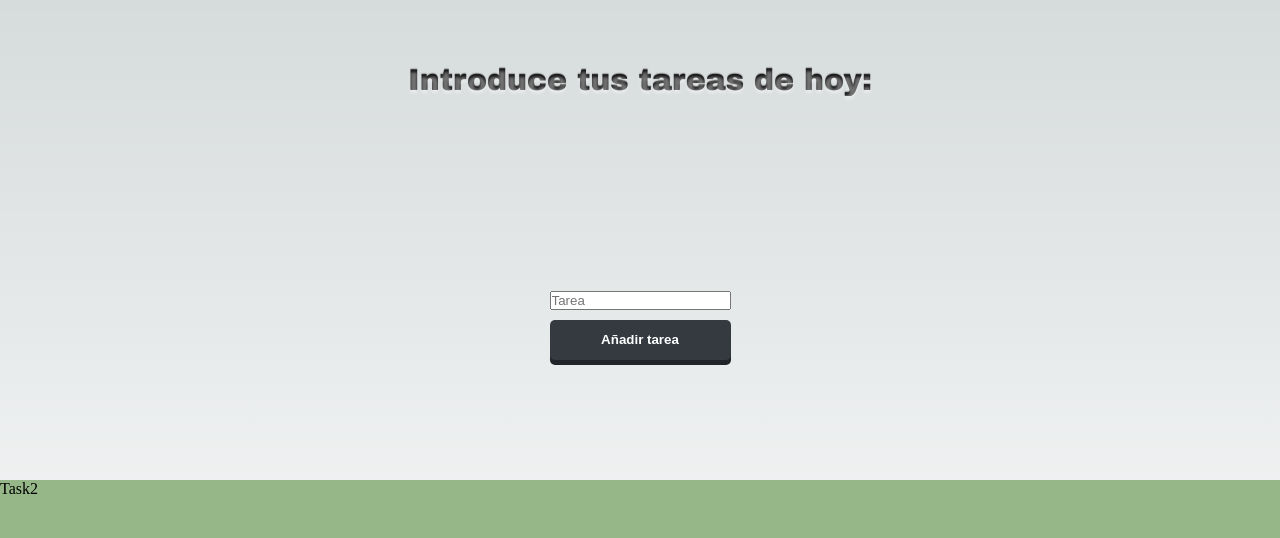
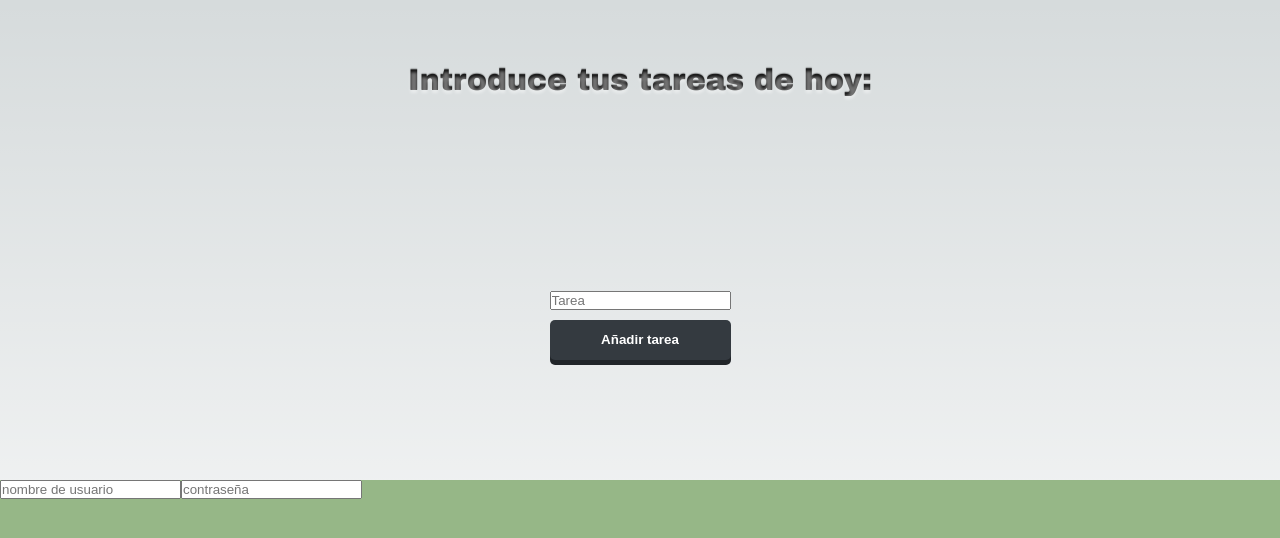
Before and after one commit to Aluonam/pt_301223, a Next.js app: page / in a window 1280 px wide. Shown: the top 538 px of the page. Built offline with nearby package versions, Linux system fonts and the light colour scheme.

Commit message:
feat. inputs task2

```diff
--- a/components/task2/Task2.jsx
+++ b/components/task2/Task2.jsx
@@ -3,7 +3,11 @@ import style from './Task2.module.css'
 
 const Task2 = () => {
   return (
-    <div className={style.containerTask2}>Task2</div>
+    <div className={style.containerTask2}>
+
+      <input placeholder='nombre de usuario'></input>
+      <input placeholder='contraseña'></input>
+    </div>
   )
 }
 
```
